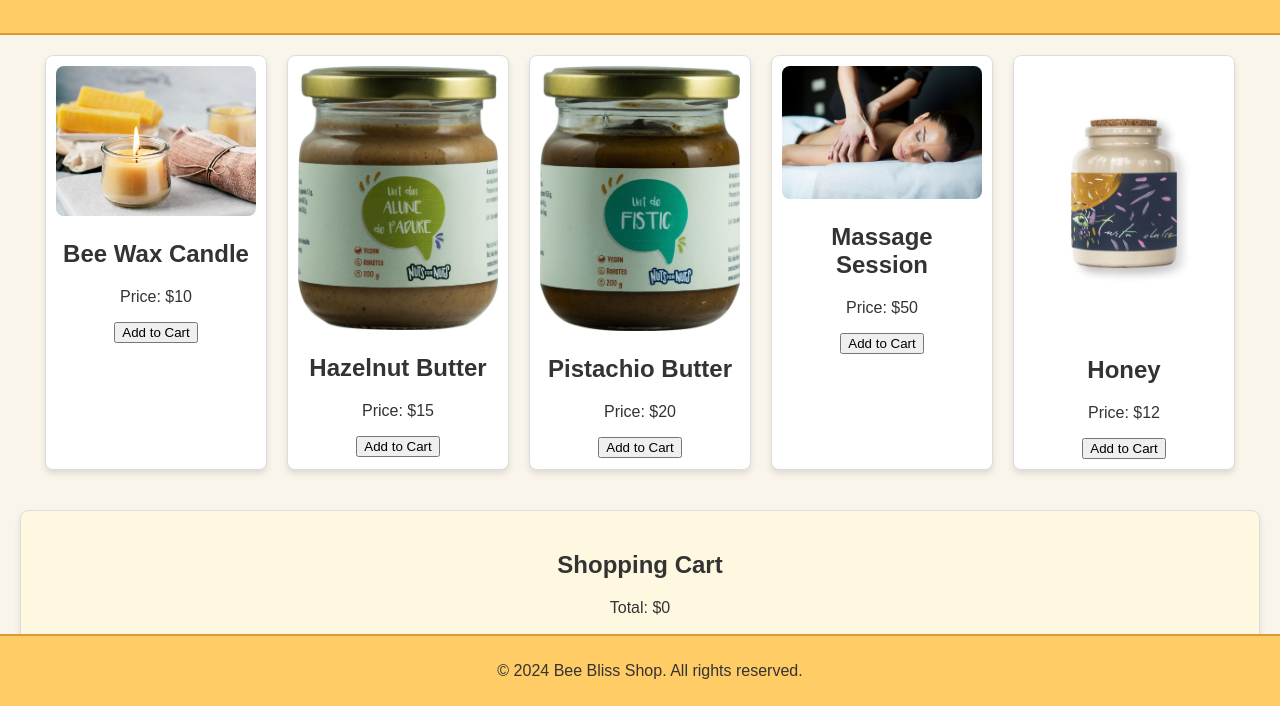
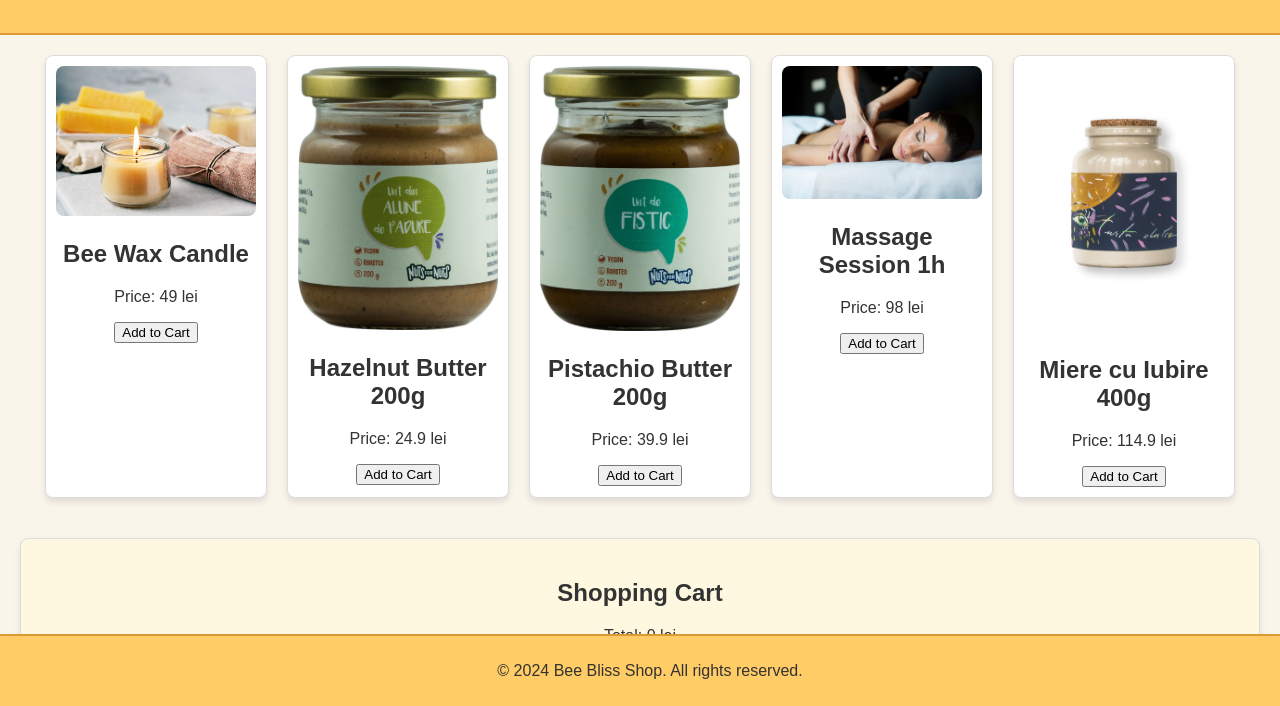
Before and after one commit to NeamtMihai/bolda, a plain HTML site: page index.html in a window 1280 px wide. Shown: the part 94-800 px from the top of the page. Drawn offline with Linux system fonts and the light colour scheme.

Commit message:
update prices

```diff
--- a/index.html
+++ b/index.html
@@ -17,39 +17,39 @@
             <div class="product">
                 <img src="bee-wax-candle.jpg" alt="Bee Wax Candle">
                 <h2>Bee Wax Candle</h2>
-                <p>Price: $10</p>
-                <button onclick="addToCart('Bee Wax Candle', 10)">Add to Cart</button>
+                <p>Price: 49 lei</p>
+                <button onclick="addToCart('Bee Wax Candle', 49)">Add to Cart</button>
             </div>
             <div class="product">
                 <img src="hazelnut-butter.jpg" alt="Hazelnut Butter">
-                <h2>Hazelnut Butter</h2>
-                <p>Price: $15</p>
-                <button onclick="addToCart('Hazelnut Butter', 15)">Add to Cart</button>
+                <h2>Hazelnut Butter 200g</h2>
+                <p>Price: 24.9 lei</p>
+                <button onclick="addToCart('Hazelnut Butter 200g', 24.9)">Add to Cart</button>
             </div>
             <div class="product">
                 <img src="pistachio-butter.jpg" alt="Pistachio Butter">
-                <h2>Pistachio Butter</h2>
-                <p>Price: $20</p>
-                <button onclick="addToCart('Pistachio Butter', 20)">Add to Cart</button>
+                <h2>Pistachio Butter 200g</h2>
+                <p>Price: 39.9 lei</p>
+                <button onclick="addToCart('Pistachio Butter 200g', 39.9)">Add to Cart</button>
             </div>
             <div class="product">
                 <img src="massage.jpg" alt="Massage Session">
-                <h2>Massage Session</h2>
-                <p>Price: $50</p>
-                <button onclick="addToCart('Massage Session', 50)">Add to Cart</button>
+                <h2>Massage Session 1h</h2>
+                <p>Price: 98 lei</p>
+                <button onclick="addToCart('Massage Session 1h', 98)">Add to Cart</button>
             </div>
             <div class="product">
                 <img src="honey.jpg" alt="Honey">
-                <h2>Honey</h2>
-                <p>Price: $12</p>
-                <button onclick="addToCart('Honey', 12)">Add to Cart</button>
+                <h2>Miere cu Iubire 400g</h2>
+                <p>Price: 114.9 lei</p>
+                <button onclick="addToCart('Miere cu Iubire 400g', 114.9)">Add to Cart</button>
             </div>
         </section>
 
         <section class="cart">
             <h2>Shopping Cart</h2>
             <ul id="cart-items"></ul>
-            <p>Total: $<span id="cart-total">0</span></p>
+            <p>Total: <span id="cart-total">0</span> lei</p>
         </section>
     </main>
 
--- a/script.js
+++ b/script.js
@@ -14,7 +14,7 @@ function updateCart() {
     cartItems.innerHTML = "";
     cart.forEach(item => {
         const li = document.createElement("li");
-        li.textContent = `${item.productName} - $${item.price}`;
+        li.textContent = `${item.productName} - ${item.price} lei`;
         cartItems.appendChild(li);
     });
 
```
